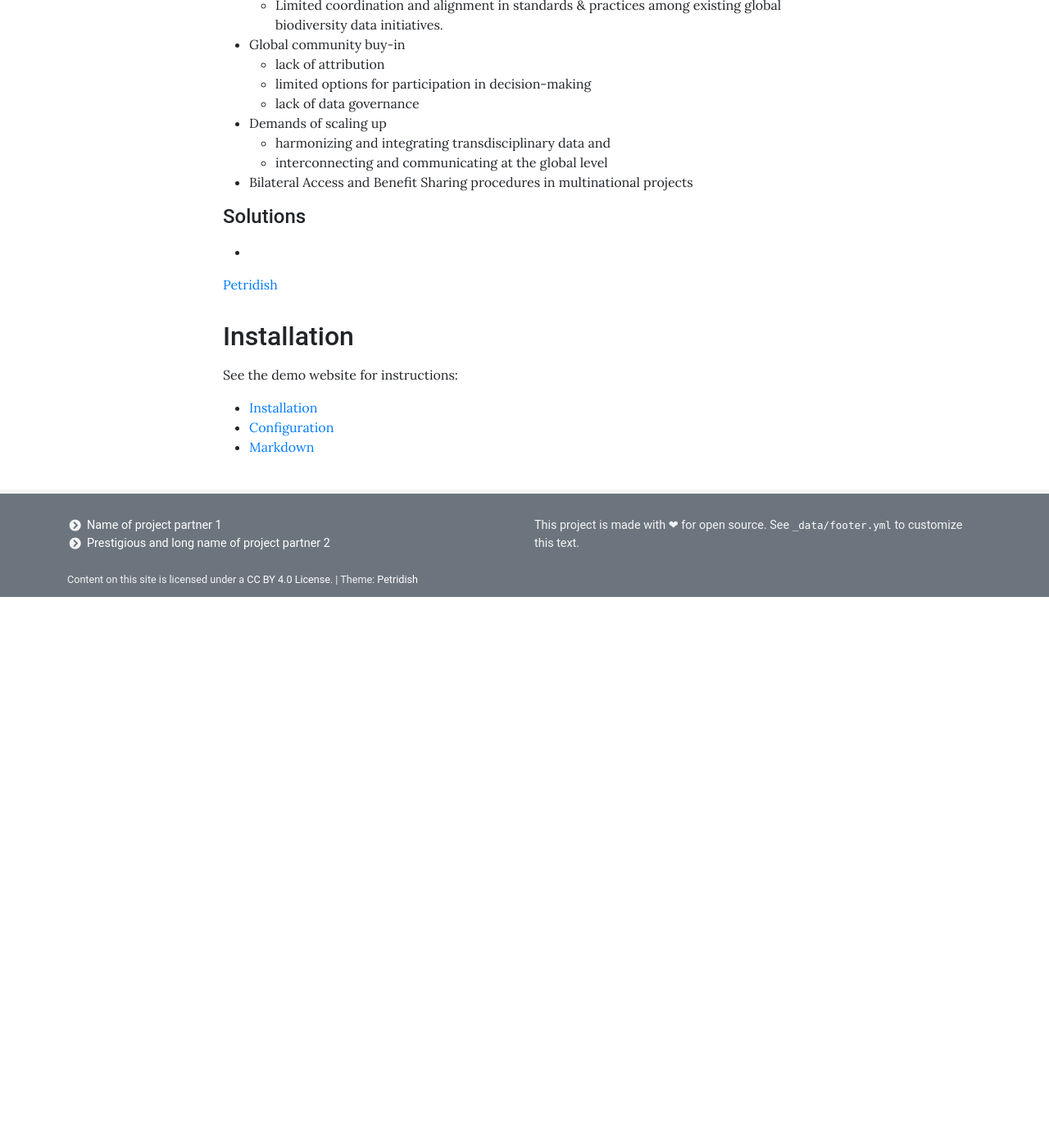
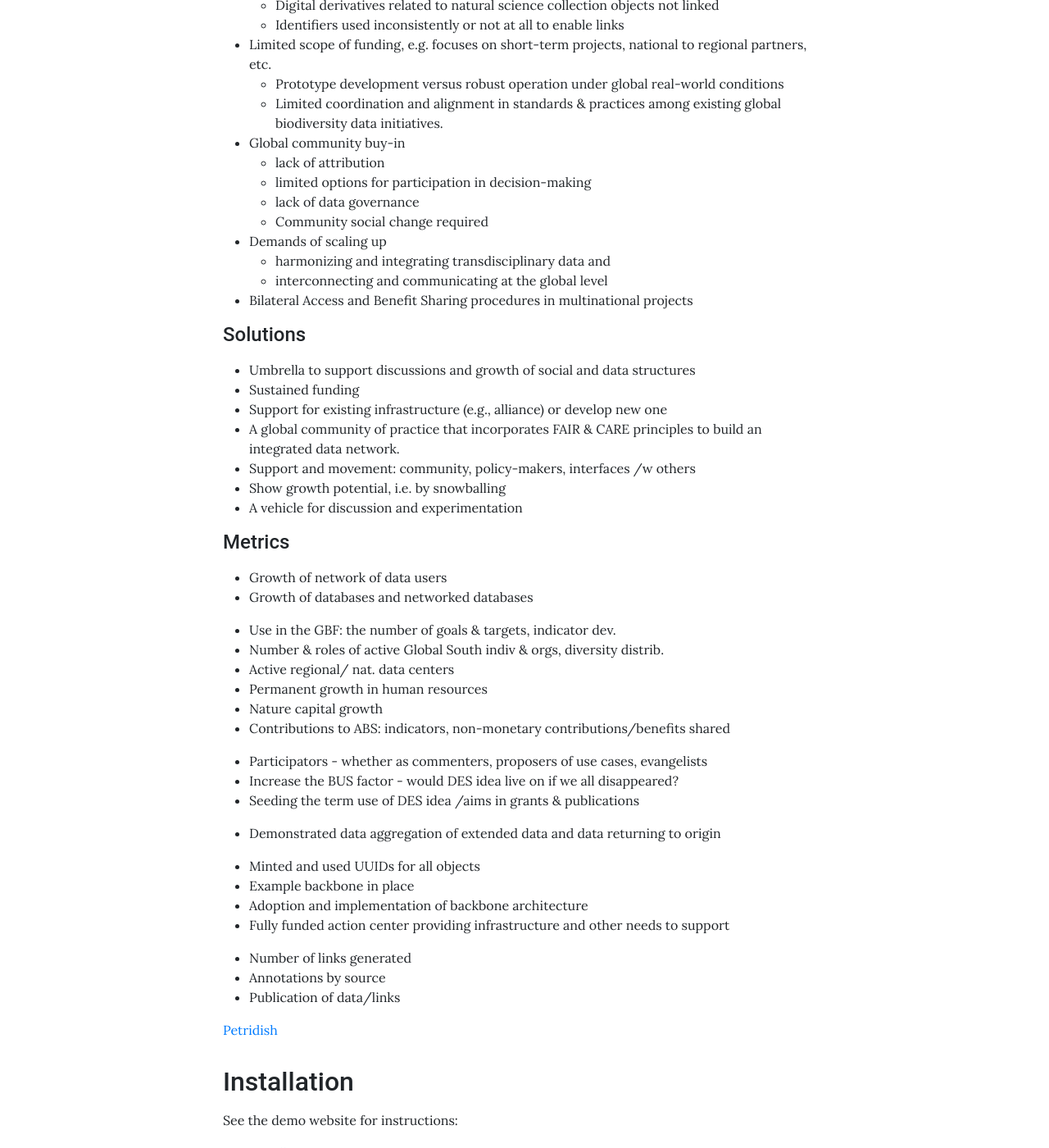
Before and after one commit to DES-international/des-international.github.io, a Jekyll site: the page built from pages/home.md, in a window 1280 px wide and 1400 px high, scrolled down 1284 px. Shown: the whole window at 82% size. Built offline with Jekyll 4.4.1, drawn with Linux system fonts in a browser that asks for light colours; before the commit the page ends 2012 px from its top, so only the background shows below that; some of the changed text lies outside the part shown.

Commit message:
Update home.md

```diff
--- a/pages/home.md
+++ b/pages/home.md
@@ -36,6 +36,10 @@ Located on already five continents our goal is to facilitate the initiation of a
 #### The problem
 
 * Siloed biodiversity infrastructures and data
+  * Much research derivative data is siloed and not discoverable or open
+  * No standardized and widely used globally unique persistant and resolvable identifiers to interlink primary biodiversity data, derived data and associated data
+  * Digital derivatives related to natural science collection objects not linked
+  * Identifiers used inconsistently or not at all to enable links
 * Limited scope of funding, e.g. focuses on short-term projects, national to regional partners, etc.
   * Prototype development versus robust operation under global real-world conditions
   * Limited coordination and alignment in standards & practices among existing global biodiversity data initiatives.
@@ -43,15 +47,52 @@ Located on already five continents our goal is to facilitate the initiation of a
   * lack of attribution
   * limited options for participation in decision-making
   * lack of data governance
+  * Community social change required
 * Demands of scaling up
   * harmonizing and integrating transdisciplinary data and
   * interconnecting and communicating at the global level
 * Bilateral Access and Benefit Sharing procedures in multinational projects
 
 
+
 #### Solutions
 
-*
+* Umbrella to support discussions and growth of social and data structures
+* Sustained funding
+* Support for existing infrastructure (e.g., alliance) or develop new one
+* A global community of practice that incorporates FAIR & CARE principles to build an integrated data network.
+* Support and movement: community, policy-makers, interfaces /w others
+* Show growth potential, i.e. by snowballing
+* A vehicle for discussion and experimentation
+
+
+#### Metrics
+
+* Growth of network of data users
+* Growth of databases and networked databases
+
+* Use in the GBF: the number of goals & targets, indicator dev.
+* Number & roles of active Global South indiv & orgs, diversity distrib.
+* Active regional/ nat. data centers
+* Permanent growth in human resources
+* Nature capital growth
+* Contributions to ABS: indicators, non-monetary contributions/benefits shared
+
+* Participators - whether as commenters, proposers of use cases, evangelists
+* Increase the BUS factor - would DES idea live on if we all disappeared?
+* Seeding the term use of DES idea /aims in grants & publications
+
+* Demonstrated data aggregation of extended data and data returning to origin
+
+* Minted and used UUIDs for all objects
+* Example backbone in place
+* Adoption and implementation of backbone architecture
+* Fully funded action center providing infrastructure and other needs to support
+
+* Number of links generated
+* Annotations by source
+* Publication of data/links
+
 
 
 
```
